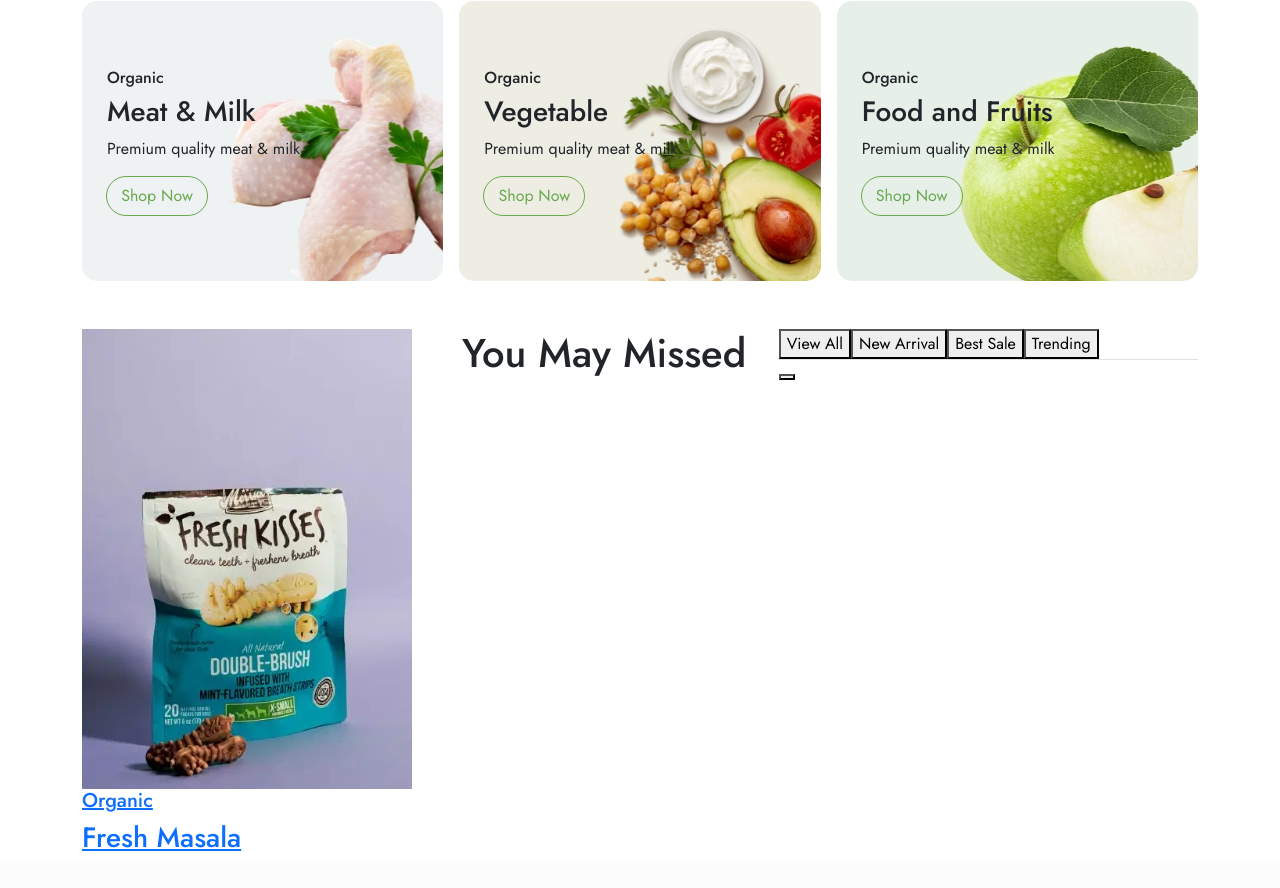
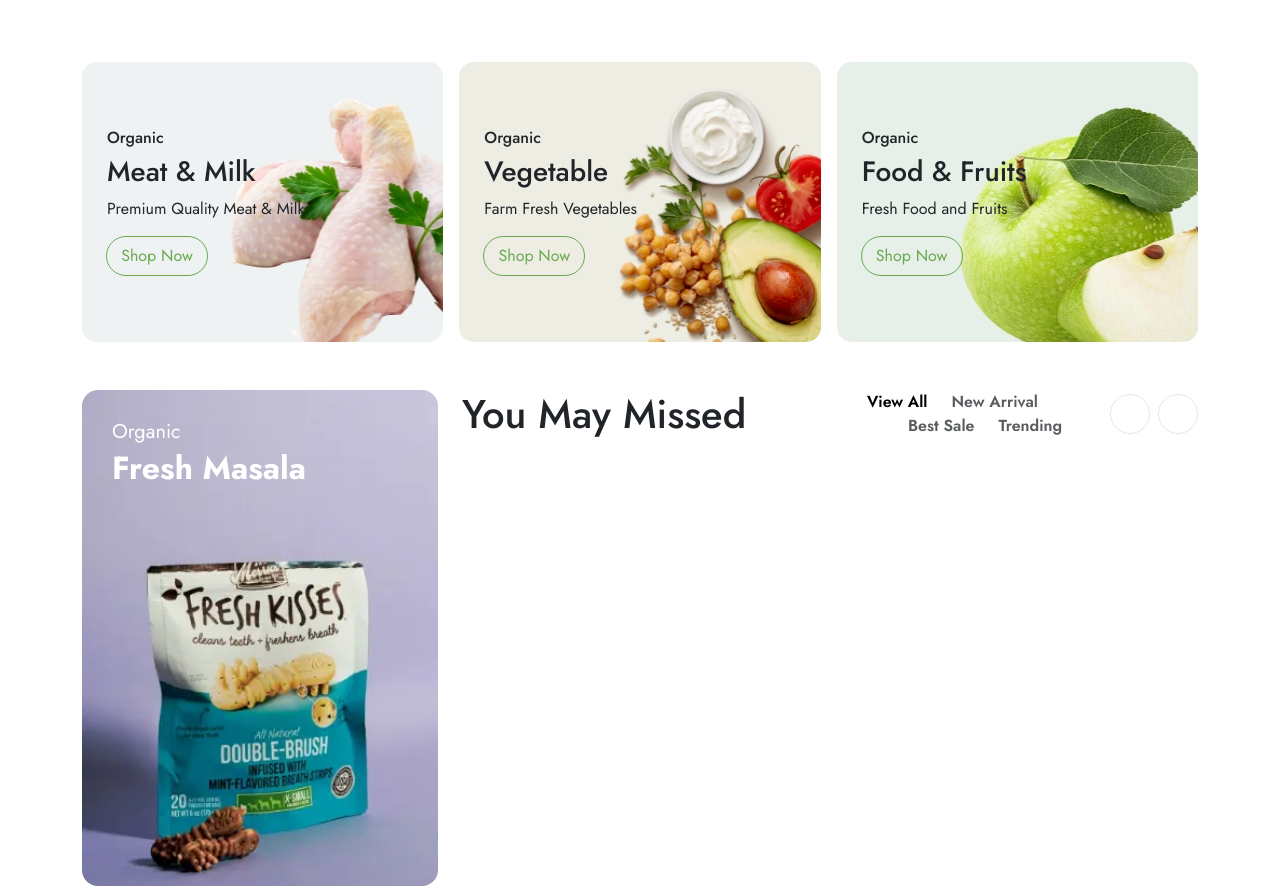
Before and after one commit to manu-gitxen/orgado, a React (Vite) app in the folder orgado-web/: page / in a window 1280 px wide. Shown: the part 1233-2121 px from the top of the page. Built offline with nearby package versions, Linux system fonts and the light colour scheme.

Commit message:
made layout for the trendingproducts section and done some fixs of texts

```diff
--- a/orgado-web/package.json
+++ b/orgado-web/package.json
@@ -14,7 +14,8 @@
     "bootstrap-icons": "^1.13.1",
     "react": "^19.2.0",
     "react-dom": "^19.2.0",
-    "react-icons": "^5.5.0"
+    "react-icons": "^5.5.0",
+    "swiper": "^12.0.3"
   },
   "devDependencies": {
     "@eslint/js": "^9.39.1",
--- a/orgado-web/src/assets/Styles/HeaderStyleTwo.css
+++ b/orgado-web/src/assets/Styles/HeaderStyleTwo.css
@@ -108,6 +108,7 @@
 }
 
 
+
 @media (max-width: 991px) {
 
     .h2-nav-area {
--- a/orgado-web/src/assets/Styles/ServiceInfo.css
+++ b/orgado-web/src/assets/Styles/ServiceInfo.css
@@ -1,14 +1,14 @@
 .features-section {
 
 
-    margin-top: 160px;
+    margin-top: 60px;
     z-index: 10;
 
 }
 
 .features-wrapper {
 
-    box-shadow: 0 5px 30px rgba(0,0,0,0.05) !important;
+    box-shadow: 0 0px 0px rgba(0,0,0,0.0) !important;
 }
 
 .icon-wrapper {
--- /dev/null
+++ b/orgado-web/src/assets/Styles/TrendingProducts.css
@@ -0,0 +1,34 @@
+
+.active-tab {
+  color: #000000 !important;
+}
+.nav-link:hover {
+  color: #333 !important;
+}
+
+.nav-link:focus {
+  box-shadow: none;
+}
+
+.trending-btn {
+    width: 40px;
+    height: 40px;
+    border-radius: 50%;
+    border: 1px solid #e5e5e5;
+    background-color: #fff;
+    color: #1a1a1a;
+    display: flex;
+    align-items: center;
+    justify-content: center;
+    cursor: pointer;
+    transition: all 0.3s ease;
+}
+
+.trending-btn:hover {
+    border-color: #000;
+    background-color: #f9f9f9;
+    color: #000;
+}
+.trending-btn i {
+    font-size: 14px;
+}
--- a/orgado-web/src/components/ProductBannerArea.jsx
+++ b/orgado-web/src/components/ProductBannerArea.jsx
@@ -1,49 +1,51 @@
 import React from "react";
-
-
 import "../assets/Styles/ProductBannerArea.css";
 
+const bannerProducts = [
+  {
+    id: 1,
+    title: "Meat & Milk",
+    subtitle: "Organic",
+    description: "Premium Quality Meat & Milk",
+    styleClass: "bg-meat",
+  },
+  {
+    id: 2,
+    title: "Vegetable",
+    subtitle: "Organic",
+    description: "Farm Fresh Vegetables",
+    styleClass: "bg-veg",
+  },
+  {
+    id: 3,
+    title: "Food & Fruits",
+    subtitle: "Organic",
+    description: "Fresh Food and Fruits",
+    styleClass: "bg-fruits",
+  },
+];
+
 const ProductBannerArea = () => {
+  const handleChange = (id) => ()=>{
+    console.log(id);
+
+  }
   return (
     <div>
-
-        <div className="container my-5">
-          <div className="row g-3">
-            <div className="col-lg-4 col-md-6 col-12">
-              <div className="category-card bg-meat">
-                <h6>Organic</h6>
-                <h3>Meat & Milk</h3>
-                <p>Premium quality meat & milk</p>
-                <button className="btn  rounded-pill">
-                  Shop Now
-                </button>
+      <div className="container my-5">
+        <div className="row g-3">
+          {bannerProducts.map((bannerProduct) => (
+            <div className="col-lg-4 col-md-6 col-12" key={bannerProduct.id}>
+              <div className={`category-card ${bannerProduct.styleClass}`}>
+                <h6>{bannerProduct.subtitle}</h6>
+                <h3>{bannerProduct.title}</h3>
+                <p>{bannerProduct.description}</p>
+                <button className="btn rounded-pill" onClick={handleChange(bannerProduct.id)}>Shop Now</button>
               </div>
             </div>
-
-            <div className="col-lg-4 col-md-6 col-12">
-              <div className="category-card bg-veg">
-                <h6>Organic</h6>
-                <h3>Vegetable</h3>
-                <p>Premium quality meat & milk</p>
-                <button className="btn  rounded-pill">
-                  Shop Now
-                </button>
-              </div>
-            </div>
-
-            <div className="col-lg-4 col-md-6 col-12">
-              <div className="category-card bg-fruits">
-                <h6>Organic</h6>
-                <h3>Food and Fruits</h3>
-                <p>Premium quality meat & milk</p>
-                <button className="btn  rounded-pill">
-                  Shop Now
-                </button>
-              </div>
-            </div>
-          </div>
+          ))}
         </div>
-
+      </div>
     </div>
   );
 };
--- a/orgado-web/src/components/ServiceInfo.jsx
+++ b/orgado-web/src/components/ServiceInfo.jsx
@@ -7,7 +7,7 @@ const Features = () => {
 
     <section className="features-section">
       <div className="container-fluid">
-        <div className="features-wrapper bg-white rounded-3 shadow-sm p-4 mt-4">
+        <div className="features-wrapper bg-white rounded-3  p-4 mt-4">
           <div className="row g-4">
 
          {/* shippin */}
--- a/orgado-web/src/components/TrendingProducts.jsx
+++ b/orgado-web/src/components/TrendingProducts.jsx
@@ -1,20 +1,49 @@
 import React from "react";
 import trendbnr from "../assets/images/banner-imgs/trendingbnr-1.jpg";
+import "../assets/Styles/TrendingProducts.css";
+import { useState } from "react";
 
 const TrendingProducts = () => {
+  const [activeTab, setActiveTab] = useState("view-all");
   return (
     <div>
       <div className="container">
         <div className="row">
           <div className="col-xxl-3 col-xl-4 col-lg-4 col-md-6">
             <a href="/">
-              <div className="trending-banner p-relative mb5">
+              <div className="trending-banner position-relative mb-5">
                 <div className="w-img">
-                  <img src={trendbnr} alt="" />
+                  <img
+                    src={trendbnr}
+                    alt=""
+                    className="rounded-4"
+                    style={{ width: "100%", display: "block" }}
+                  />
                 </div>
-                <div className="trending-banner-text">
-                  <h5>Organic</h5>
-                  <h3>Fresh Masala</h3>
+
+
+                <div
+                  className="trending-banner-text position-absolute"
+                  style={{ top: "30px", left: "30px", zIndex: 2 }}
+                >
+                  <h5
+                    style={{
+                      color: "white",
+                      fontWeight: "400",
+                      marginBottom: "5px",
+                    }}
+                  >
+                    Organic
+                  </h5>
+                  <h3
+                    style={{
+                      color: "white",
+                      fontWeight: "700",
+                      fontSize: "32px",
+                    }}
+                  >
+                    Fresh Masala
+                  </h3>
                 </div>
               </div>
             </a>
@@ -22,27 +51,116 @@ const TrendingProducts = () => {
           <div className="col-xxl-9 col-xl-8 col-lg-8">
             <div className="row">
               <div className="col-xxl-4 col-xl-5 col-lg-4">
-                <div className="bd-section__title-wrapper mb-40">
-                  <div className="bd-section__title mb-40">
+                <div className="bd-section__title-wrapper">
+                  <div className="bd-section__title ">
                     <h1>You May Missed</h1>
                   </div>
                 </div>
               </div>
               <div className="col-xxl-8 col-xl-7 col-lg-8">
-                <div className="bd-trending__tab-wrapper mb-40 p-relative">
+                <div className="bd-trending__tab-wrapper p-relative  d-flex justify-content-end align-items-center ">
                   <div className="trending-nav">
                     <nav>
-                      <div className="nav nav-tabs">
-                        <button className="nav-item">View All</button>
-                        <button className="nav-item">New Arrival</button>
-                        <button className="nav-item">Best Sale</button>
-                        <button className="nav-item">Trending</button>
+                      <div className="nav justify-content-end border-0 me-5">
+                        <button
+                          className={`nav-link border-0 bg-transparent p-0 me-4 ${
+                            activeTab === "view-all"
+                              ? "active-tab"
+                              : "text-muted"
+                          }`}
+                          onClick={() => setActiveTab("view-all")}
+                          style={{
+                            fontWeight: "600",
+                            fontSize: "16px",
+                            transition: "0.5s",
+                          }}
+                        >
+                          {/* {activeTab === "view-all" && (
+                            <span
+                              style={{ color: "#FFB800", marginRight: "5px" }}
+                            >
+                              •
+                            </span>
+                          )} */}
+                          View All
+                        </button>
+                        <button
+                          className={`nav-link border-0 bg-transparent p-0 me-4 ${
+                            activeTab === "new-arrival"
+                              ? "active-tab"
+                              : "text-muted"
+                          }`}
+                          onClick={() => setActiveTab("new-arrival")}
+                          style={{
+                            fontWeight: "600",
+                            fontSize: "16px",
+                            transition: "0.3s",
+                          }}
+                        >
+                          {/* {activeTab === "new-arrival" && (
+                            <span
+                              style={{ color: "#FFB800", marginRight: "5px" }}
+                            >
+                              •
+                            </span>
+                          )} */}
+                          New Arrival
+                        </button>
+                        <button
+                          className={`nav-link border-0 bg-transparent p-0 me-4 ${
+                            activeTab === "best-sale"
+                              ? "active-tab"
+                              : "text-muted"
+                          }`}
+                          onClick={() => setActiveTab("best-sale")}
+                          style={{
+                            fontWeight: "600",
+                            fontSize: "16px",
+                            transition: "0.3s",
+                          }}
+                        >
+                          {/* {activeTab === "best-sale" && (
+                            <span
+                              style={{ color: "#FFB800", marginRight: "5px" }}
+                            >
+                              •
+                            </span>
+                          )} */}
+                          Best Sale
+                        </button>
+                        {/* Tab: Trending */}
+                        <button
+                          className={`nav-link border-0 bg-transparent p-0 ${
+                            activeTab === "trending"
+                              ? "active-tab"
+                              : "text-muted"
+                          }`}
+                          onClick={() => setActiveTab("trending")}
+                          style={{
+                            fontWeight: "600",
+                            fontSize: "16px",
+                            transition: "0.3s",
+                          }}
+                        >
+                          {/* {activeTab === "trending" && (
+                            <span
+                              style={{ color: "#FFB800", marginRight: "5px" }}
+                            >
+                              •
+                            </span>
+                          )} */}
+                          Trending
+                        </button>
                       </div>
                     </nav>
                   </div>
-                  <div className="navigation-button">
-                    <button className="trending-button-prev" tabIndex={0} aria-label="Previous slide" aria-controls="swiper-wrapper-96599e551666ffcb">
-                        <i class="fa-regular fa-angle-right"></i>
+                  <div className="trending-navigation-buttons d-flex gap-2">
+                    <button className="trending-btn prev-btn">
+
+                    </button>
+
+                    <button className="trending-btn next-btn">
+                      <i className="fa-regular fa-angle-right"></i>
                     </button>
                   </div>
                 </div>
```
Also changed, not shown: orgado-web/src/assets/Styles/Hero.css (+4 -25 lines), 1 other file (tests, documents, lock files or other folders).
